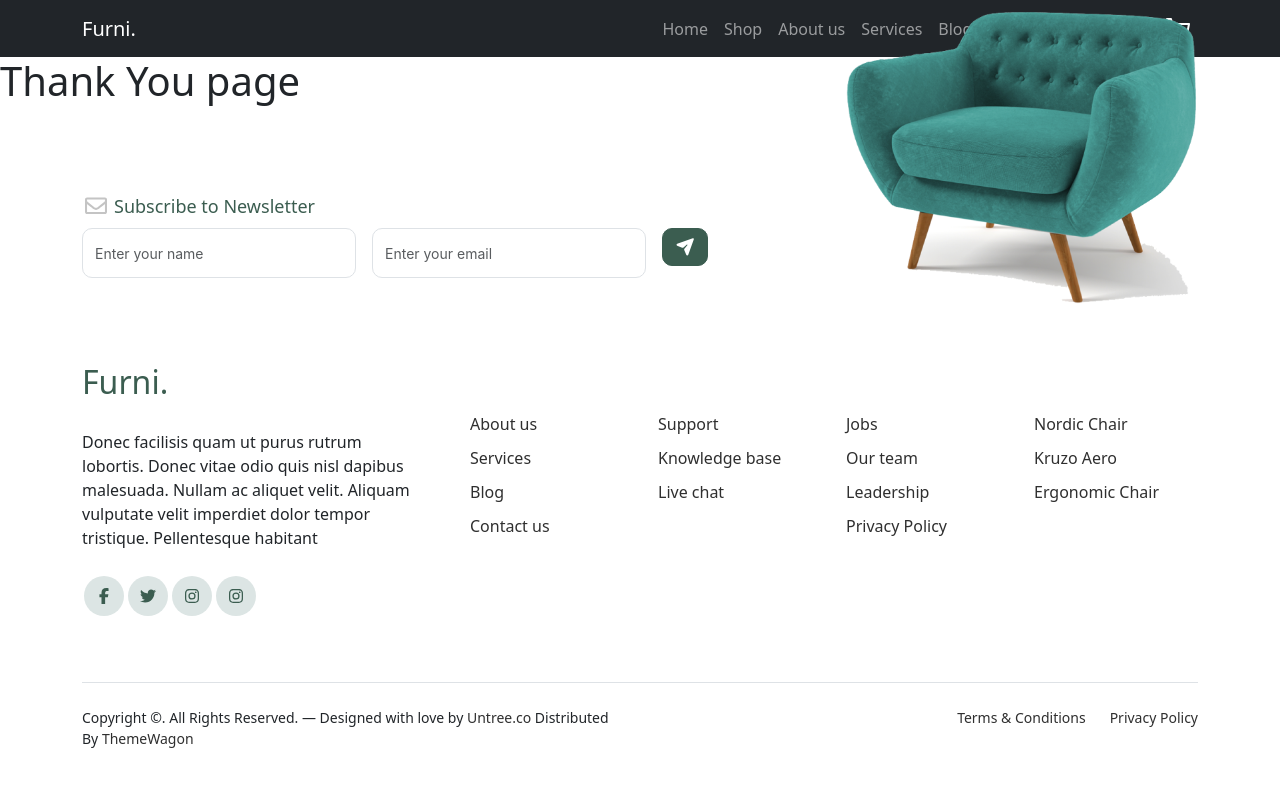
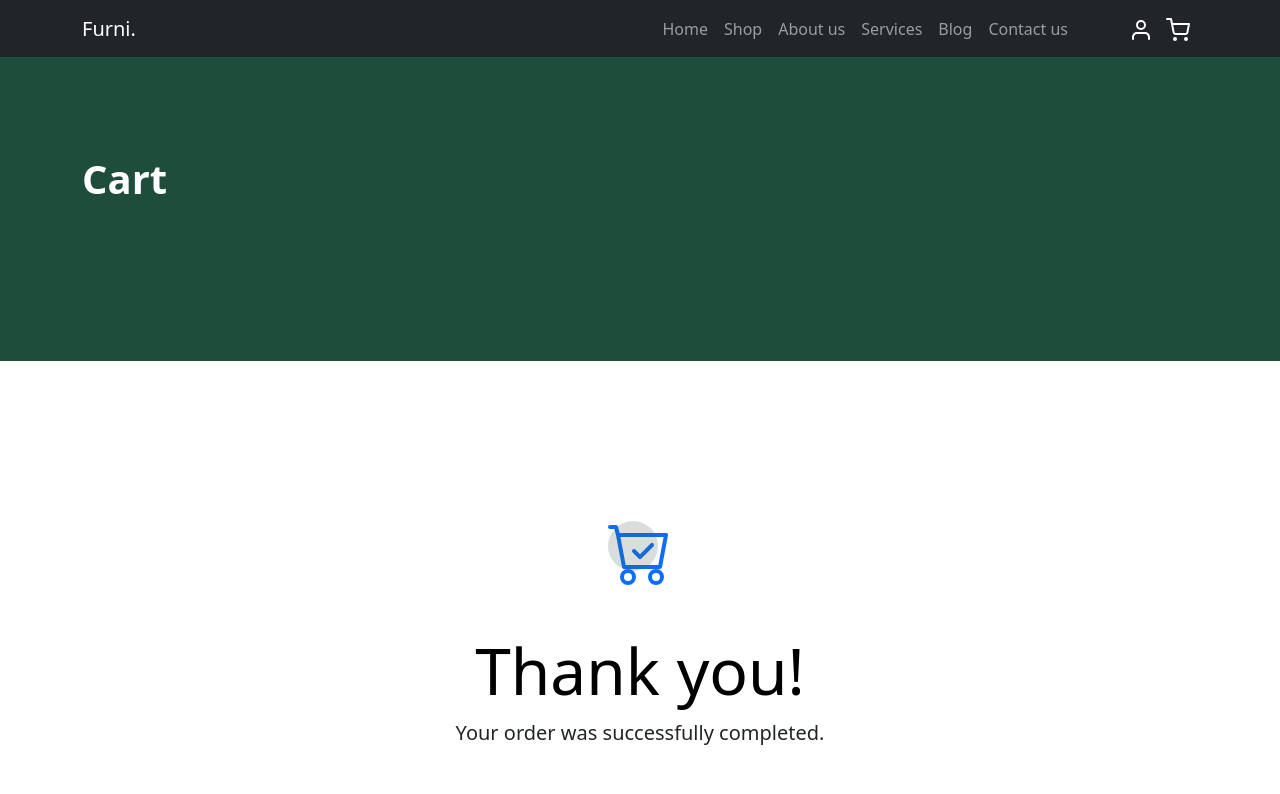
Before and after one commit to FlorinNatha/FunitureWebsie-frontend, a React (Vite) app: page /thankyou in a window 1280 px wide. Shown: the top 794 px of the page. Built offline with nearby package versions, Linux system fonts and the light colour scheme.

Commit message:
Update 3/11_ 2

```diff
--- a/src/pages/User/Checkout.jsx
+++ b/src/pages/User/Checkout.jsx
@@ -1,5 +1,7 @@
 import React, { useState } from 'react';
 import '../../style/Home.css';
+import { Link } from 'react-router-dom';
+
 
 function Checkout() {
   const [formData, setFormData] = useState({
@@ -149,7 +151,7 @@ function Checkout() {
               </tbody>
             </table>
             <div className="form-group">
-              <button type="submit" className="btn btn-primary w-100">Place Order</button>
+              <Link to="/thankyou"><button type="submit" className="btn btn-primary w-100">Place Order</button></Link>
             </div>
           </form>
         </div>
--- a/src/pages/User/ThankYou.jsx
+++ b/src/pages/User/ThankYou.jsx
@@ -1,9 +1,57 @@
 import React from 'react'
+import { Link } from 'react-router-dom'
 
 function ThankYou() {
   return (
     <div>
-      <h1>Thank You page</h1>
+      {/* Hero Section */}
+      <div className="hero" style={{ backgroundColor: "#1f4d3b" }}>
+        <div className="container">
+          <div className="row justify-content-between">
+            <div className="col-lg-5">
+              <div className="intro-excerpt">
+                <h1>Cart</h1>
+              </div>
+            </div>
+            <div className="col-lg-7"></div>
+          </div>
+        </div>
+      </div>
+      <div className="untree_co-section">
+      <div className="container">
+        <div className="row">
+          <div className="col-md-12 text-center pt-5">
+            <span className="display-3 thankyou-icon text-primary">
+              <svg
+                width="1em"
+                height="1em"
+                viewBox="0 0 16 16"
+                className="bi bi-cart-check mb-5"
+                fill="currentColor"
+                xmlns="http://www.w3.org/2000/svg"
+              >
+                <path
+                  fillRule="evenodd"
+                  d="M11.354 5.646a.5.5 0 0 1 0 .708l-3 3a.5.5 0 0 1-.708 0l-1.5-1.5a.5.5 0 1 1 .708-.708L8 8.293l2.646-2.647a.5.5 0 0 1 .708 0z"
+                />
+                <path
+                  fillRule="evenodd"
+                  d="M0 1.5A.5.5 0 0 1 .5 1H2a.5.5 0 0 1 .485.379L2.89 3H14.5a.5.5 0 0 1 .491.592l-1.5 8A.5.5 0 0 1 13 12H4a.5.5 0 0 1-.491-.408L2.01 3.607 1.61 2H.5a.5.5 0 0 1-.5-.5zM3.102 4l1.313 7h8.17l1.313-7H3.102zM5 12a2 2 0 1 0 0 4 2 2 0 0 0 0-4zm7 0a2 2 0 1 0 0 4 2 2 0 0 0 0-4zm-7 1a1 1 0 1 0 0 2 1 1 0 0 0 0-2zm7 0a1 1 0 1 0 0 2 1 1 0 0 0 0-2z"
+                />
+              </svg>
+            </span>
+            <h2 className="display-3 text-black">Thank you!</h2>
+            <p className="lead mb-5">Your order was successfully completed.</p>
+            <p>
+              <Link to="/shop" className="btn btn-sm btn-outline-black btn-success">
+                Back to shop
+              </Link>
+
+            </p>
+          </div>
+        </div>
+      </div>
+    </div>
     </div>
   )
 }
```
